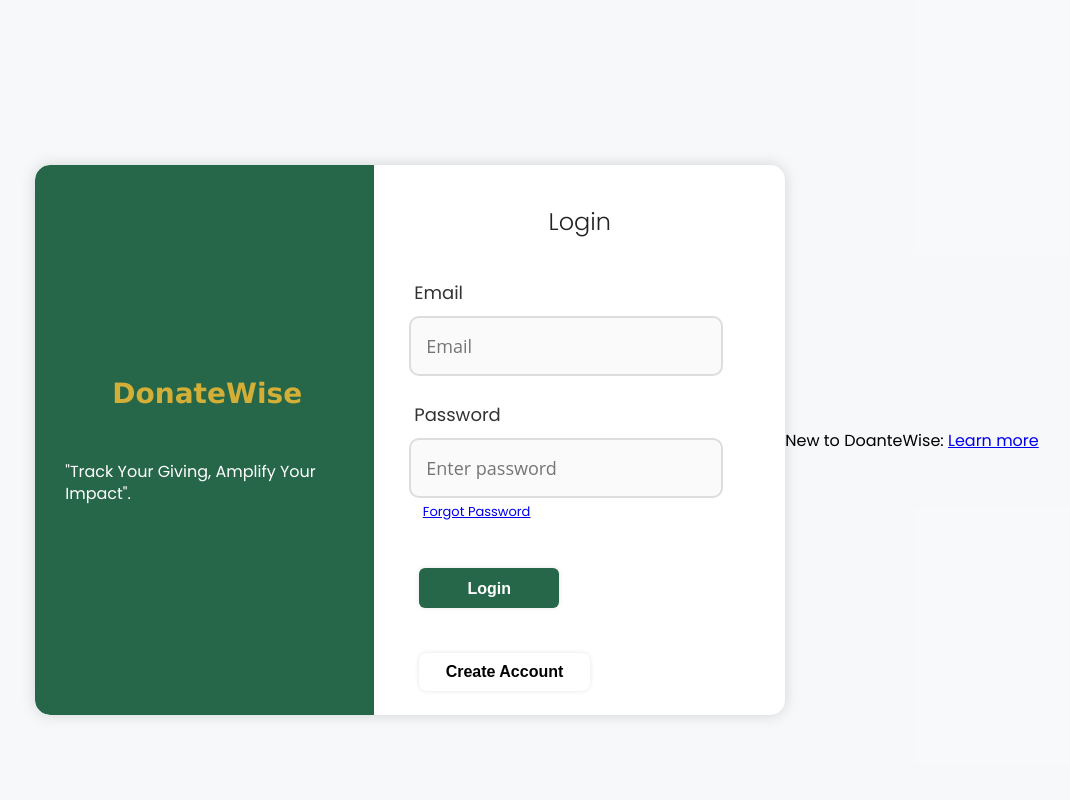
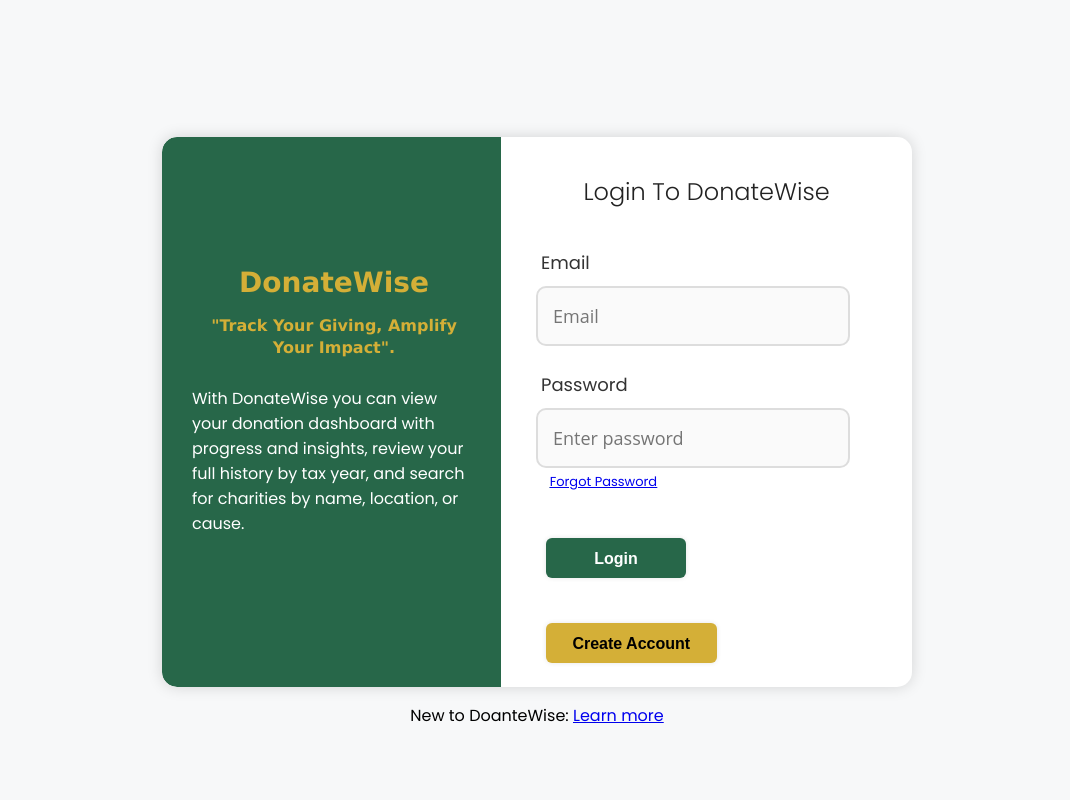
Before and after one commit to Kirint27/DonateWise, a React (Create React App) app in the folder frontend/: page / in a window 1280 px wide. Shown: the top 800 px of the page, without its empty margins (103-1173 px from the left). Built offline with nearby package versions, Linux system fonts and the light colour scheme; no server answers; what chartjs-plugin-datalabels would draw is missing.

Commit message:
fix styling of login page

```diff
--- a/frontend/src/containers/login/login.jsx
+++ b/frontend/src/containers/login/login.jsx
@@ -1,10 +1,13 @@
 import React, { useState } from "react";
 import styles from "./login.module.scss";
 import { FontAwesomeIcon } from "@fortawesome/react-fontawesome";
+import { useAuth } from "../Context/authContext";
+
 import { faEye, faEyeSlash } from "@fortawesome/free-solid-svg-icons";
 import Footer from "../../components/Footer/Footer";
 import { useNavigate, Link } from "react-router-dom";
 const Login = ({ onLogin }) => {
+  const { login } = useAuth()
   const [email, setEmail] = useState("");
   const [password, setPassword] = useState("");
   const [error, setError] = useState("");
@@ -25,63 +28,64 @@ const Login = ({ onLogin }) => {
   const togglePasswordVisibility = () => {
     setIsPasswordVisible(!isPasswordVisible);
   };
-
-  const handleLogin = (e) => {
+  const handleLogin = async (e) => {
     e.preventDefault();
     setError("");
     setLoading(true);
-    console.log("Sending login request with:");
-    console.log(email);
-    console.log(password);
-    const url = `https://charitytrackr.onrender.com/api/login`; // Adjust based on your backend
 
-    fetch(url, {
+    const url = "http://localhost:3001/api/login";
+
+    try {
+      const response = await fetch(url, {
         method: "POST",
-      headers: {
-        "Content-Type": "application/json",
-      },
+        headers: { "Content-Type": "application/json" },
         body: JSON.stringify({ email, password }),
-      credentials: "include", // Include cookies
-    })
-      .then((response) => response.json())
-      .then((data) => {
+        credentials: "include",
+      });
+
+      const data = await response.json();
+
       if (data.error) {
         throw new Error(data.error);
       }
-        console.log("Navigation triggered");
 
-        setLoading(false);
-        navigate("/dashboard", { replace: true }); // Add { replace: true } to navigate correctly
-      })
-      .catch((err) => {
-        setLoading(false);
+      login(data.user);
+      navigate("/dashboard", { replace: true });
+    } catch (err) {
       if (err.message.includes("Account locked")) {
         setError(err.message);
       } else {
         setError("Wrong email or password");
       }
-      });
+    } finally {
+      setLoading(false);
+    }
   };
+
+
   return (
     <div className="mainWrapper">
       <div className={styles.pageContainer}>
         <div className={styles.loginContainer}>
           <div className={`${styles.loginBox} ${styles.mobile}`}>
             <div className={styles.loginLogo}>
-              <h1 className="title">DonateWise</h1>
-              <br />
-              <p className={styles.slogan}>
+              <h1 className="title">DonateWise <br /> <p className={styles.slogan}>
                 "Track Your Giving, Amplify Your Impact".
-              </p>
+              </p></h1>
+
+              <div className={styles.appDescription}>
+                With DonateWise you can view your donation dashboard with progress and insights, review your full history by tax year, and search for charities by name, location, or cause.
+              </div>
             </div>
 
             <div className={styles.loginForm}>
-              <p className={styles.formTitle}>Login</p>
+              <p className={styles.formTitle}>Login To DonateWise</p>
               <form onSubmit={handleLogin}>
                 <div className={styles.formGroup}>
-                  <label>Email</label>
+                  <label htmlFor="email">Email</label>
                   <input
                     type="email"
+                    id="email"
                     placeholder="Email"
                     value={email}
                     onChange={handleEmailChange}
@@ -89,10 +93,11 @@ const Login = ({ onLogin }) => {
                   />
                 </div>
                 <div className={styles.formGroup}>
-                  <label>Password</label>
+                  <label htmlFor="password">Password</label>
                   <div style={{ position: "relative" }}>
                     <input
                       type={isPasswordVisible ? "text" : "password"}
+                      id="password"
                       placeholder="Enter password"
                       value={password}
                       onChange={handlePasswordChange}
@@ -120,7 +125,7 @@ const Login = ({ onLogin }) => {
               </form>
               <button
                 onClick={() => navigate("/register")}
-                className="secondaryButton"
+                className={`secondaryButton ${styles.createAccountButton}`}
               >
                 Create Account
               </button>
--- a/frontend/src/containers/login/login.module.scss
+++ b/frontend/src/containers/login/login.module.scss
@@ -1,5 +1,5 @@
 @use '../../Styles/variables.scss' as *;
-
+@use '../../Styles/index.scss' as *;
 
 $secondary-color: #ffffff;
 .pageContainer {
```
Lines whose indentation alone changed are shown as unchanged.
